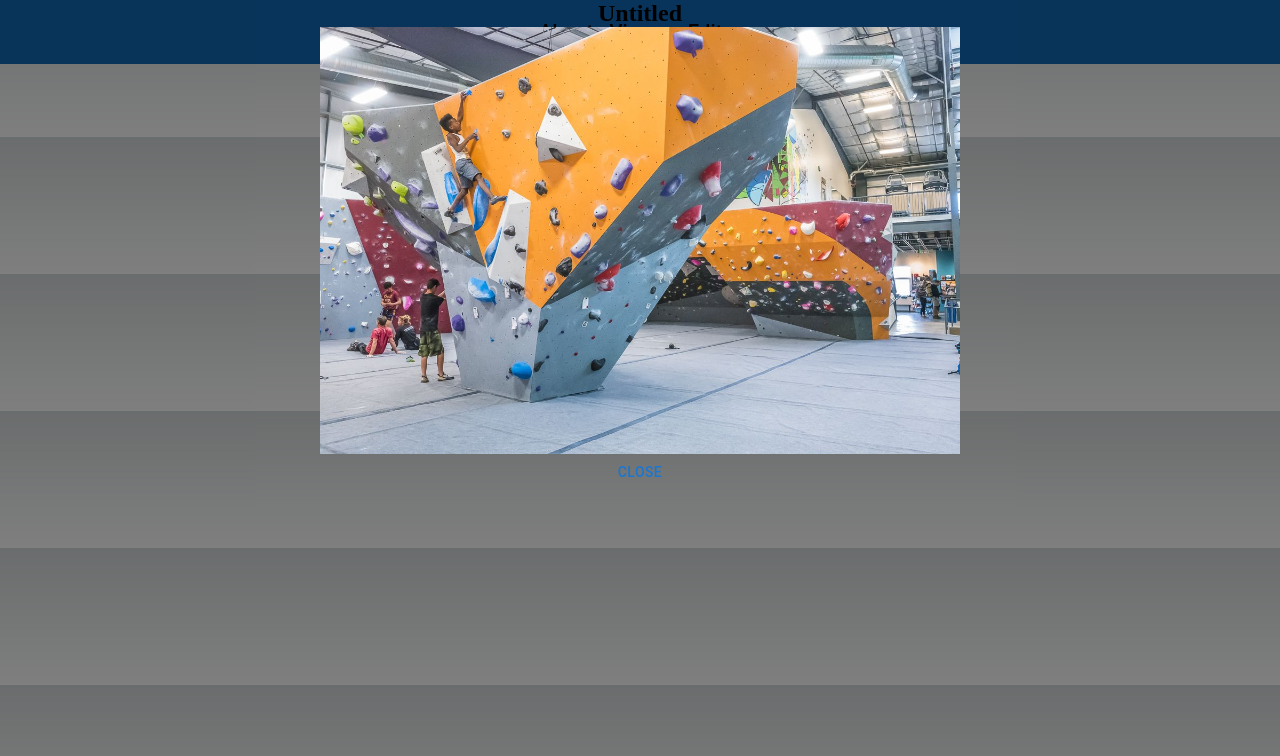
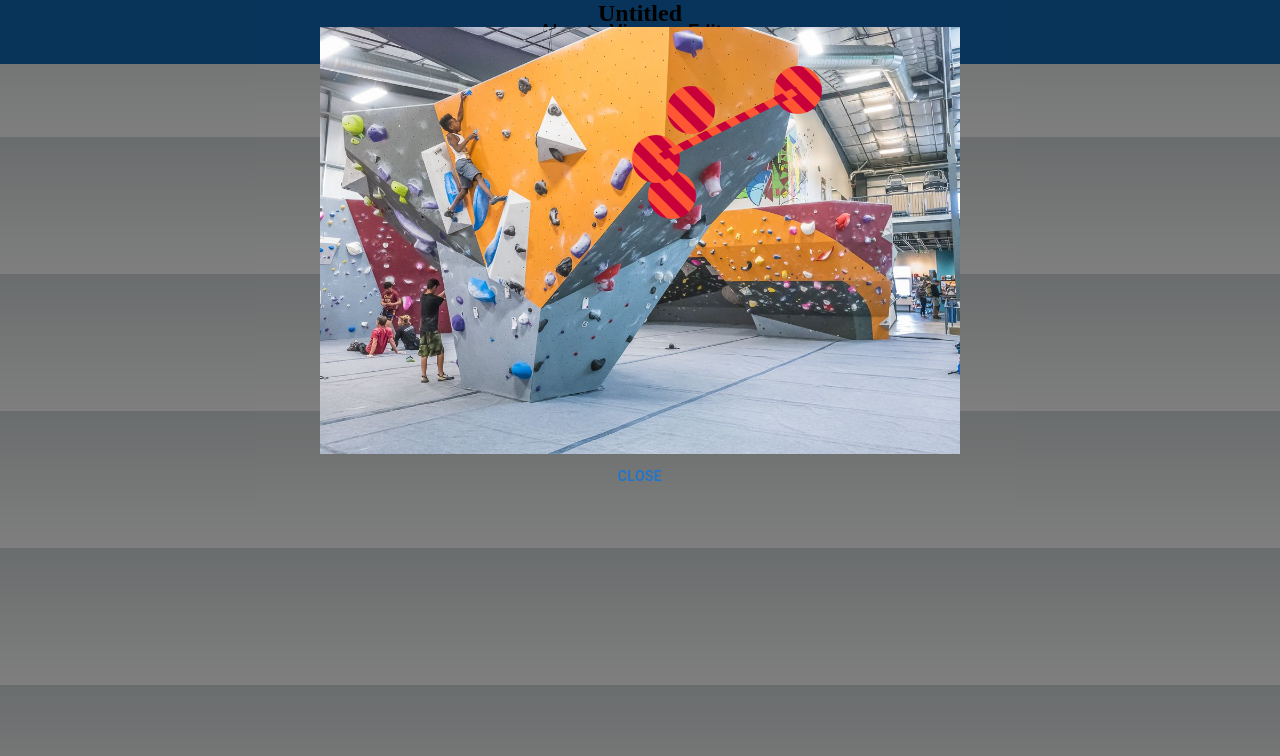
Before and after one commit to tayydev/digital-tape, a Next.js app: page /viewer in a window 1280 px wide. Both pictures are taken after a click on the button "UNTITLED". Shown: the top 756 px of the page. Built offline with nearby package versions, Linux system fonts and the light colour scheme.

Commit message:
Route Viewer working

```diff
--- /dev/null
+++ b/src/app/viewer/routeImageViewer.tsx
@@ -0,0 +1,86 @@
+import { LegacyRef, useRef } from "react";
+import { HoldData, NaturalData } from "../editor/climbingRoute";
+import { lightenHexColor, selectColor } from "../theme";
+
+interface RouteViewerProps {
+    color1: string
+    color2: string
+    image: string
+    name: string
+    grade: string
+    setter: string
+    holds: HoldData[]
+    naturals: NaturalData[]
+}
+
+export default function RouteImageViewer(props: RouteViewerProps) {
+    const ref = useRef<HTMLDivElement>(null);
+
+return (
+    <div>
+        <svg style={{ position: 'absolute', width: 0, height: 0 }}>
+        <defs>
+            <pattern id="cautionPattern" patternUnits="userSpaceOnUse" width="20" height="20" patternTransform="rotate(-45)">
+                <rect width="10" height="20" fill={props.color1}/>
+                <rect x="10" width="10" height="20" fill={props.color2 ? props.color2 : props.color1}/>
+            </pattern>
+            <pattern id="lightCautionPattern" patternUnits="userSpaceOnUse" width="20" height="20" patternTransform="rotate(-45)">
+                <rect width="10" height="20" fill={lightenHexColor(props.color1, 0.2)}/>
+                <rect x="10" width="10" height="20" fill={props.color2 ? lightenHexColor(props.color2, 0.2) : lightenHexColor(props.color1, 0.2)}/>
+            </pattern>
+        </defs>
+    </svg>
+        <div style={{ position: 'relative', width: '100%', height: 'auto'}}>
+            <img
+                ref={ref as LegacyRef<HTMLImageElement>}
+                src={props.image}
+                alt={props.name}
+                style={{width: '100%', height: 'auto'}}
+            />
+            {props.holds.map((hold: HoldData) => (
+                <HoldNode hold={hold} key={hold.id} />
+            ))}
+            {props.naturals.map((natural: NaturalData) => {
+                const hold1 = props.holds.find(hold => hold.id === natural.hold1id)!;
+                const hold2 = props.holds.find(hold => hold.id === natural.hold2id)!;
+
+                return (
+                    <svg style={{ position: 'absolute', top: 0, left: 0, width: '100%', height: '100%', pointerEvents: 'none'}}>
+                        <line
+                            x1={`${hold1.x}%`}
+                            y1={`${hold1.y}%`}
+                            x2={`${hold2.x}%`}
+                            y2={`${hold2.y}%`}
+                            stroke="url(#cautionPattern)"
+                            strokeWidth=".5rem"
+                        />
+                    </svg>
+                );
+            })}
+        </div>
+    </div>
+);
+}
+interface HoldNodeProps{
+    hold: HoldData
+}
+
+function HoldNode({hold}: HoldNodeProps) {
+return  <div style={{
+            position: "absolute",
+            top: `${hold.y}%`,
+            left: `${hold.x}%`,
+            width: "1px",
+            height: "1px",
+        }}
+        >
+            <svg width="4rem" height="4rem" style={{transform: "translate(-50%, -50%)"}}>
+                <circle
+                    cx="2rem"
+                    cy="2rem"
+                    r="1.5rem"
+                    fill={"url(#cautionPattern)"}
+                />
+            </svg>
+        </div>
+}
--- a/src/app/viewer/viewer.tsx
+++ b/src/app/viewer/viewer.tsx
@@ -1,6 +1,8 @@
 "use client"
 import { Button, Modal } from '@mui/material';
 import { useEffect, useState } from 'react';
+import RouteImageViewer from './routeImageViewer';
+import { HoldData, NaturalData } from '../editor/climbingRoute';
 
 export default function RouteViewer() {
     const [files, setFiles] = useState<{name: string}[]>([]);
@@ -41,8 +43,20 @@ export default function RouteViewer() {
                 <div style={{ display: 'flex', flexDirection: 'column', alignItems: 'center', justifyContent: 'center' }}>
                     {selectedFile && (
                         <>
+
                             <h2>{selectedFile.name}</h2>
-                            <img src={selectedFile.image} alt={selectedFile.name} style = {{width: "50%"}} />
+                            <div style={{width: "50%", height: 'auto'}}>
+                                <RouteImageViewer
+                                    color1={selectedFile.color1}
+                                    color2={selectedFile.color2}
+                                    image={selectedFile.image}
+                                    name={selectedFile.name}
+                                    grade={selectedFile.grade}
+                                    setter={selectedFile.setter}
+                                    holds={selectedFile.holds}
+                                    naturals={selectedFile.naturals}
+                                />
+                            </div>
                             <Button onClick={handleClose}>Close</Button>
                         </>
                     )}
```
